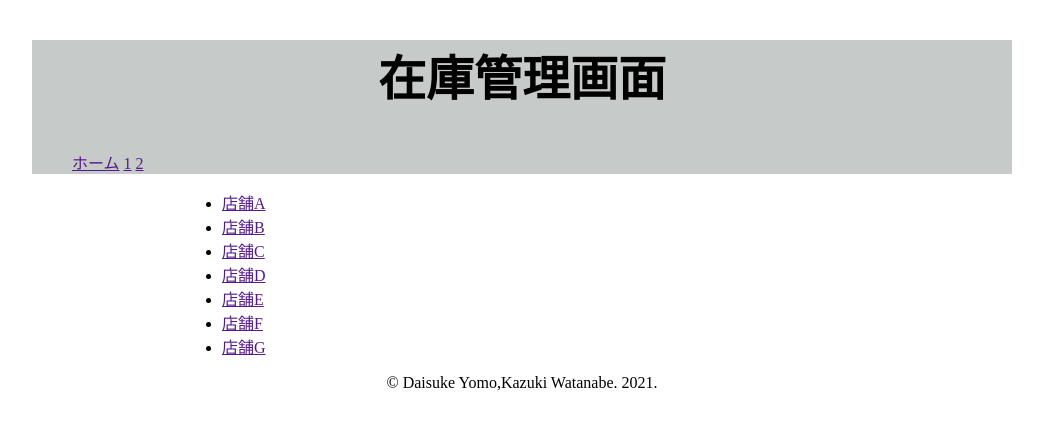
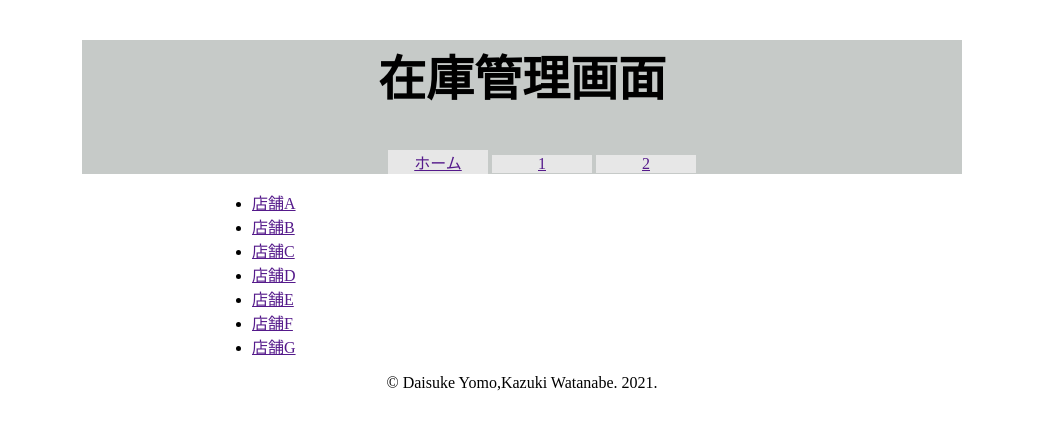
Before and after one commit to bi19074/-, a PHP site: page /StoreList.html in a window 1280 px wide. Shown: the top 430 px of the page, without its empty margins (118-1161 px from the left). Run offline with PHP 8.4, Linux system fonts and the light colour scheme.

Commit message:
Add files via upload

```diff
--- a/plan1_zaiko/StoreList.css
+++ b/plan1_zaiko/StoreList.css
@@ -7,14 +7,22 @@ background-color: rgb(198, 202, 200);
 
 #gnav ul li{
 
-display: inline;
+display: inline-flex;
+justify-content: center;
+background-color: rgb(231, 231, 231);
+width: 100px;
+}
+
+.inner {
+
+text-align: center;
 
 }
 
 body{
     /*サイトの左右の端に余白を設定*/
-    margin-right: 150px;
-    margin-left: 150px;
+    margin-right: 200px;
+    margin-left: 200px;
 }
 
 /*「.」でクラスを指定　*/
@@ -29,5 +37,5 @@ header .headline{
 
 .stores{
     /*text-align: center;*/
-    margin-left: 150px;
+    margin-left: 130px;
 }
```
